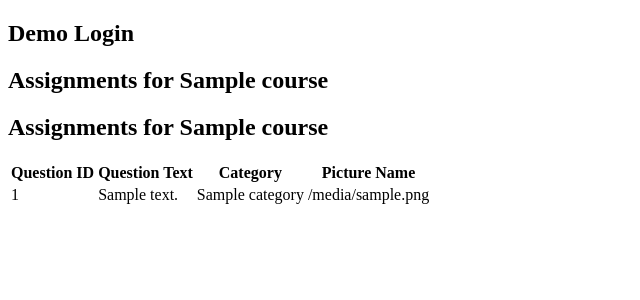
After one commit to ffftuanxxx/SDW, a Flask app: template templates/course_assignments.html in a window 1280 px wide. The commit adds this page. Shown: the top 300 px of the page, without its empty margins (0-640 px from the left). Run offline with Flask 3, Linux system fonts and the light colour scheme; the template is opened without the code that fills it: most values are stand-ins (such as "Sample title", 1, 10 or a date in 2020); parts of the project's set-up code (start-up, migrations or seed data) failed here and were passed over.

Commit message:
我是five，交给您

```diff
--- a/new_control/Course.py
+++ b/new_control/Course.py
@@ -1,4 +1,4 @@
-from co_ import Course, session
+from co_ import Course, session,AssignQ
 from sqlalchemy import or_
 def create_course(CName,CDes,Ccategory, session):
     """
--- a/s.py
+++ b/s.py
@@ -43,9 +43,9 @@ def send_email(receivers, subject, content):
 if __name__ == '__main__':
 
     # 设置收件人列表和邮件内容
-    receivers = ['r130026103@mail.uic.edu.cn']
+    receivers = ['goliathli@uic.edu.cn']
     subject = '验证码'
-    content = '验证码为：咱不知道啊，咱也不会啦，咱是废物'
+    content = '咱是five'
 
     # 发送邮件
     if send_email( receivers, subject, content):
--- /dev/null
+++ b/templates/course_assignments.html
@@ -0,0 +1,29 @@
+{% extends 'base.html' %}
+
+{% block header %}
+  <h1>{% block title %}Assignments for {{ course.CName }}{% endblock %}</h1>
+{% endblock %}
+
+{% block content %}
+  <h2>Assignments for {{ course.CName }}</h2>
+  {% if assignments %}
+    <table>
+      <tr>
+        <th>Question ID</th>
+        <th>Question Text</th>
+        <th>Category</th>
+        <th>Picture Name</th>
+      </tr>
+      {% for assignment in assignments %}
+        <tr>
+          <td>{{ assignment.qid }}</td>
+          <td>{{ assignment.qtext }}</td>
+          <td>{{ assignment.category }}</td>
+          <td>{{ assignment.picturename }}</td>
+        </tr>
+      {% endfor %}
+    </table>
+  {% else %}
+    <p>No assignments found for this course.</p>
+  {% endif %}
+{% endblock %}
--- a/templates/courseresult.html
+++ b/templates/courseresult.html
@@ -13,6 +13,7 @@
         <th>Course Name</th>
         <th>Course Description</th>
         <th>Course Category</th>
+        <th>Actions</th>
       </tr>
       {% for course in courses %}
         <tr>
@@ -20,6 +21,9 @@
           <td>{{ course.CName }}</td>
           <td>{{ course.CDes }}</td>
           <td>{{ course.Ccategory }}</td>
+          <td>
+            <a href="{{ url_for('course_assignments', course_id=course.CNumber) }}">View Assignments</a>
+          </td>
         </tr>
       {% endfor %}
     </table>
```
Also changed, not shown: search_course.py (+11 -1 lines).
